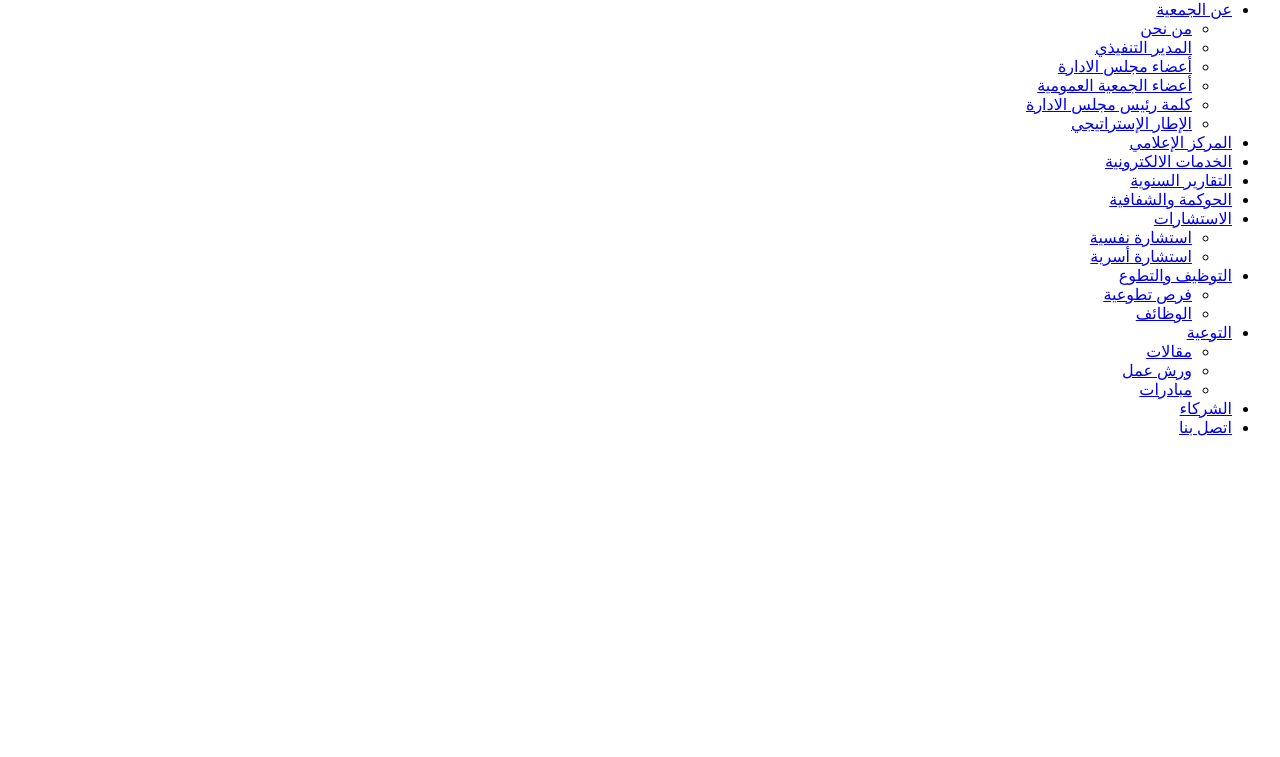
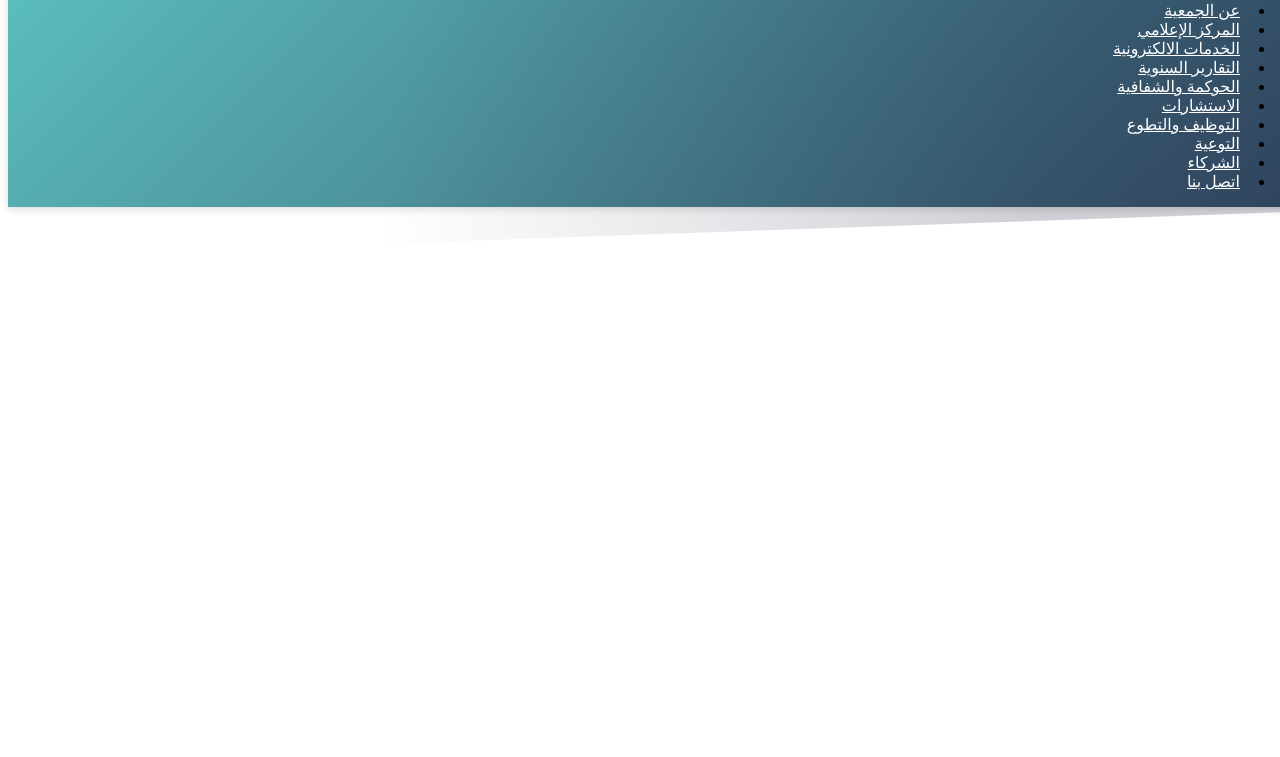
Before and after one commit to Youssef-samy-mohamed/intern, a plain HTML site: page components/navbar.html in a window 1280 px wide. Shown: the part 43-800 px from the top of the page. Drawn offline with Linux system fonts and the light colour scheme; the site is published under a folder, as on GitHub Pages, so addresses that start at the root find nothing.

Commit message:
Update navbar.html

```diff
--- a/components/navbar.html
+++ b/components/navbar.html
@@ -68,4 +68,4 @@
 </nav>
 
 
-<link rel="stylesheet" href="/css/navbar.css">
+<link rel="stylesheet" href="../css/navbar.css">
```
